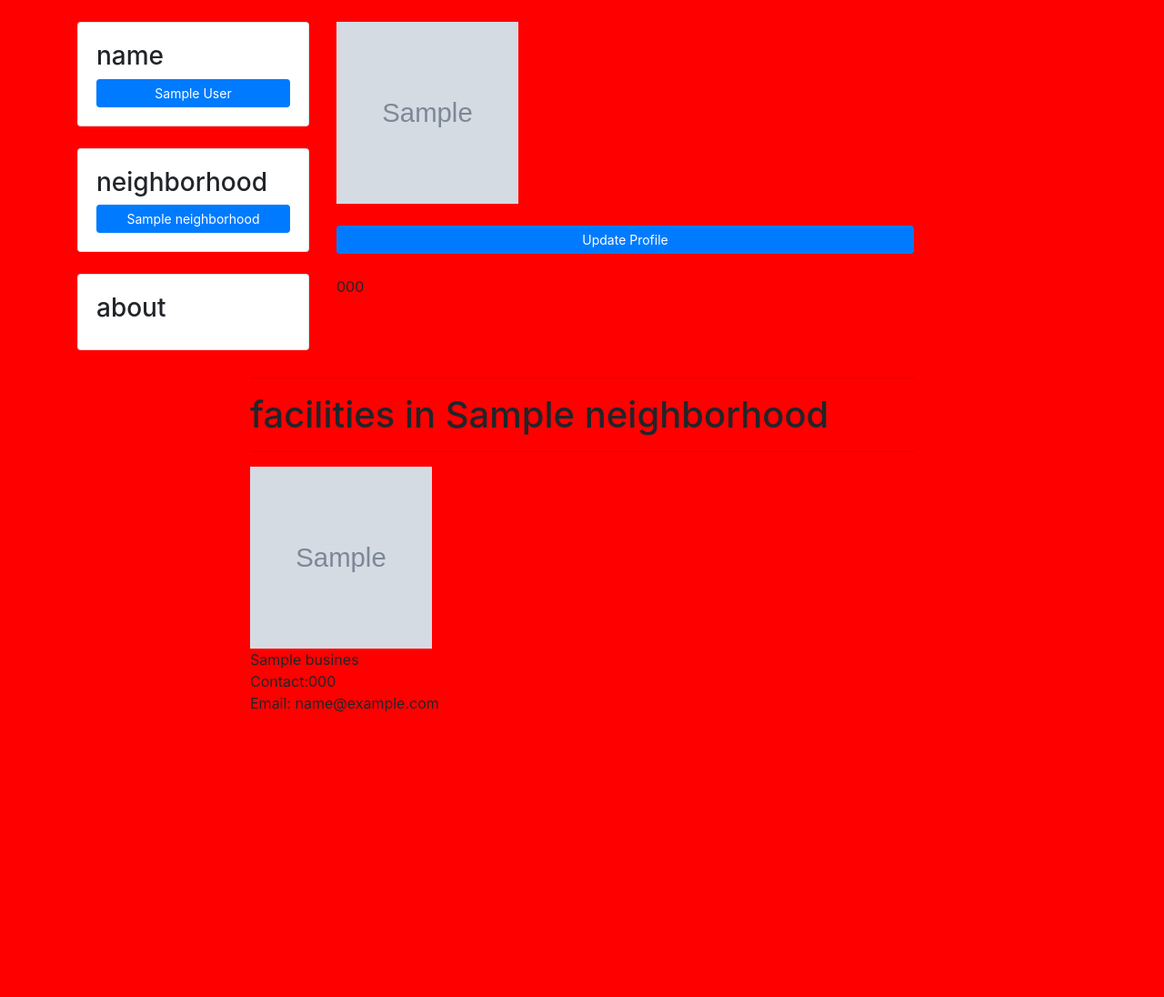
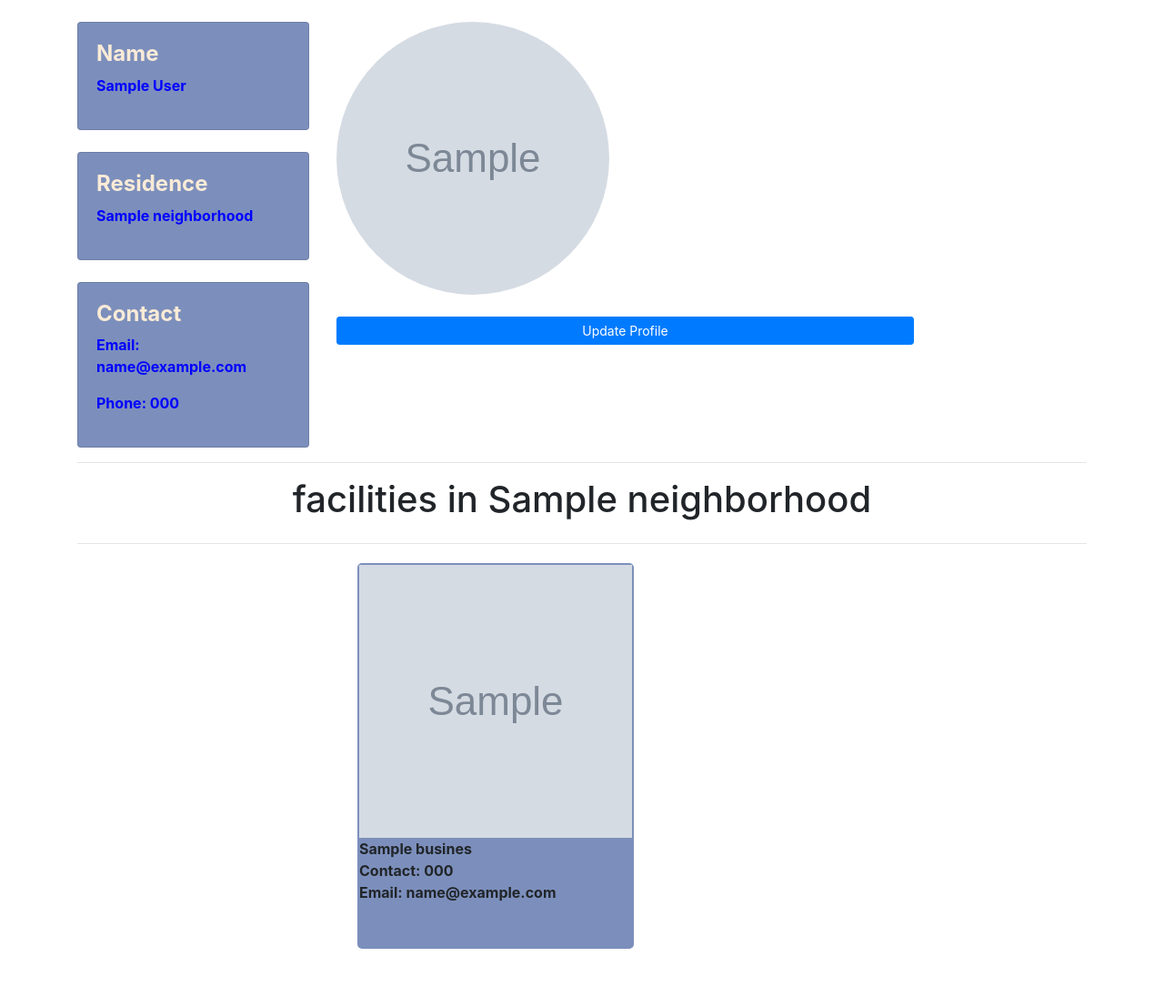
Before and after one commit to lcmongwe/checkapp, a Django app: page /profile/1 in a window 1280 px wide. Shown: the part 82-1178 px from the top of the page at 91% size. Before the commit the page ends 865 px from the top, so only its background shows below. Run offline with Django 4.2, Linux system fonts and the light colour scheme; a user stored in the database is signed in; tables that the repository leaves empty hold one stand-in row (values such as "Sample post"); grey boxes marked "Sample" are stand-in pictures; some libraries are stand-ins or nearby versions.

Commit message:
facilities added to profile page

```diff
--- a/nebapp/static/css/home.css
+++ b/nebapp/static/css/home.css
@@ -9,7 +9,6 @@ body {
 
 .card1{
     background-color:rgb(124, 143, 188);
-
 }
 
 h3{
--- a/nebapp/static/css/profile.css
+++ b/nebapp/static/css/profile.css
@@ -1,3 +1,39 @@
 body{
-    background-color: red;
+    background-color: white;
 }
+
+.postcont{
+    display: flex;
+    flex-direction: row;
+    flex-wrap: wrap;
+    /* background-color: red; */
+    padding: 5px;
+    justify-content: space-around;
+}
+
+.posts{
+background-color:rgb(124, 143, 188);
+border: 2px solid rgb(124, 143, 188);
+border-radius: 5px;
+}
+
+.card1{
+    background-color:rgb(124, 143, 188);
+    color:blue;
+    font-weight: bold;
+}
+
+h4{
+    color: antiquewhite;
+        font-weight: bold;
+
+}
+
+.cold7 img{
+    border-radius: 250rem;
+}
+
+.facilities{
+        font-weight: bold;
+
+}
--- a/nebapp/templates/main/profile.html
+++ b/nebapp/templates/main/profile.html
@@ -3,85 +3,72 @@
 
 {% endblock %} {% block content%}
 <div class="row">
-
   <div class="col-md-3">
-    <div class="card card-body">
-      <h3>name</h3>
-         <a class="btn btn-primary btn-sm btn-block" href="{% url 'facilities'%}"
-        >{{user.name}}</a>
-
+    <div class="card card-body card1">
+      <h4>Name</h4>
+      <p>{{user.name}}</p>
     </div>
 
     <br />
 
-    <div class="card card-body">
-      <h3>neighborhood</h3>
-      <a class="btn btn-primary btn-sm btn-block" href="{% url 'facilities'%}"
-        >{{user.location}}</a>
-
+    <div class="card card-body card1">
+      <h4>Residence</h4>
+      <p>{{user.location}}</p>
     </div>
 
     <br />
+    <div class="card card-body card1">
+      <h4>Contact</h4>
+      <p>Email: {{user.email}}</p>
+      <p> Phone: {{user.phone}}  </p>
+    </div>
 
-    <div class="card card-body">
-      <h3>about</h3>
+  </div>
+
+  <div class="col-md-7 cold7">
+    {%if user.image%}
+    <img src="{{user.image.url}}" alt="" width="300px" height="300px" />
+    {%endif%}
+    <br /><br />
+    <a
+      class="btn btn-primary btn-sm btn-block"
+      href="{% url 'update_profile' user.id%}"
+      >Update Profile</a
+    >
+    <br />
+
+
+    <br /><br />
+  </div>
+
+
+</div>
+<hr>
+<div class="row">
+        <hr />
+    <h1>facilities in {{request.user.location}}</h1>
+    <hr />
+</div>
+<hr>
+
+    <div class="row">
+      <div class="col-md-10 postcont">
+        {% for post in facilities %}
+        <div class="posts"> {%if post.image%}
+        <img src="{{post.image.url}}" alt="" width="300px" height="300px" />
+        {%endif%}
+        <br />
+        <span class="facilities">
+        {{post.name}} <br />
+        Contact: {{post.phone}} <br />
+        Email: {{post.email}} <br />
+       </span>
+        <br /><br />
+        </div>
+        {%endfor%}
+      </div>
+
     </div>
   </div>
 
-  <div class="col-md-7">
-
-
-
-    {%if user.image%}
-    <img src="{{user.image.url}}" alt="" width="200px" height="200px">
-    {%endif%}
-    <br><br>
-      <a class="btn btn-primary btn-sm btn-block" href="{% url 'update_profile' user.id%}"
-        >Update Profile</a>
-<br>
-    {{user.phone}} <br>
-    {{post.email}} <br>
-
-
-    <br><br>
-
-
-  </div>
-
-  <!-- <div class="col-md-1">
-      {%for post in facilities%}
-      {{post.name}}
-      {%endfor%}
-  </div> -->
-</div>
-
-<div class="row">
-    <div class="col-md-2"></div>
-    <div class="col-md-8">
-<hr>
-        <h1>facilities in {{request.user.location}}</h1>
-<hr>
-        <div class="row">
-  <div class="col-md-7">
-
-    {% for post in facilities %}
-
-    {%if post.image%}
-    <img src="{{post.image.url}}" alt="" width="200px" height="200px">
-    {%endif%}
-<br>
-    {{post.name}} <br>
-    Contact:{{post.phone}} <br>
-   Email: {{post.email}} <br>
-
-    <br><br>
-
-    {%endfor%}
-  </div>
-
-  <div class="col-md-1"></div>
-</div>
-    </div>
-    <div class="col-md-2"></div>
-</div>
 {%endblock%}
```
